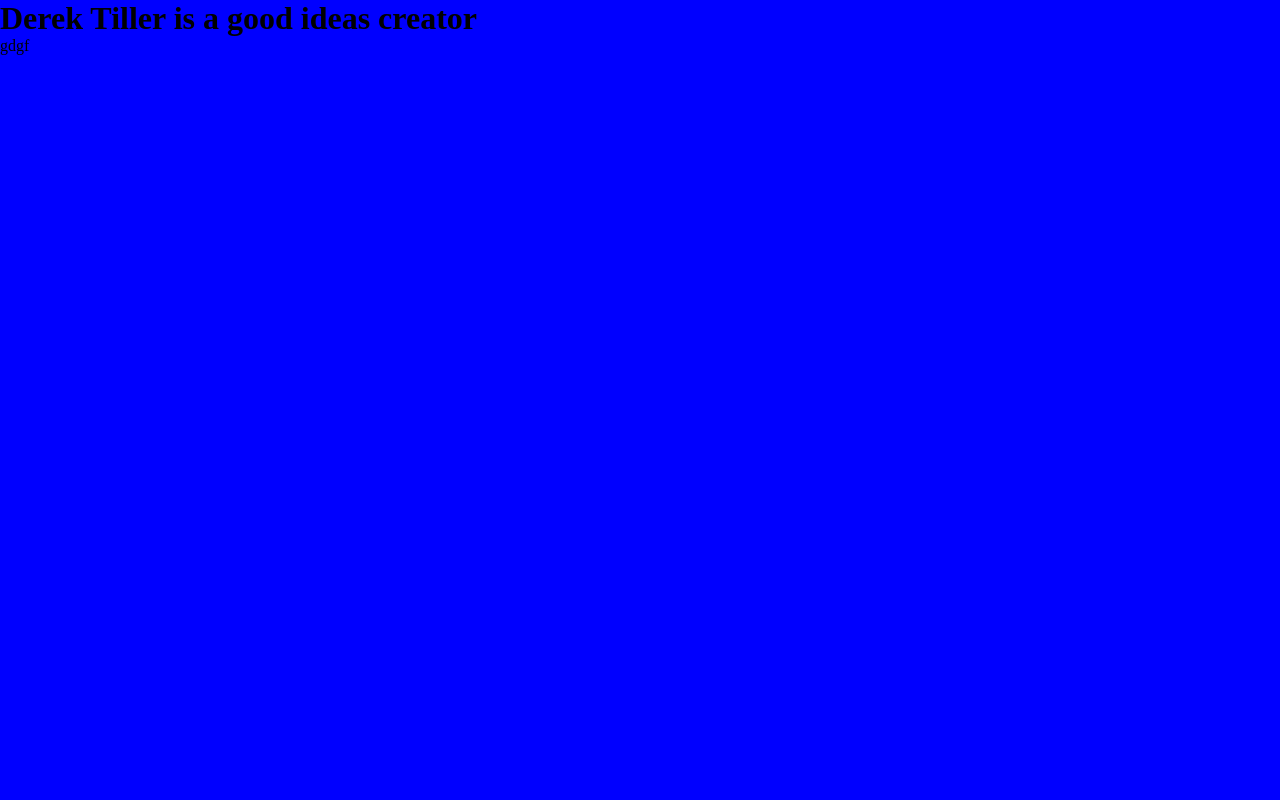
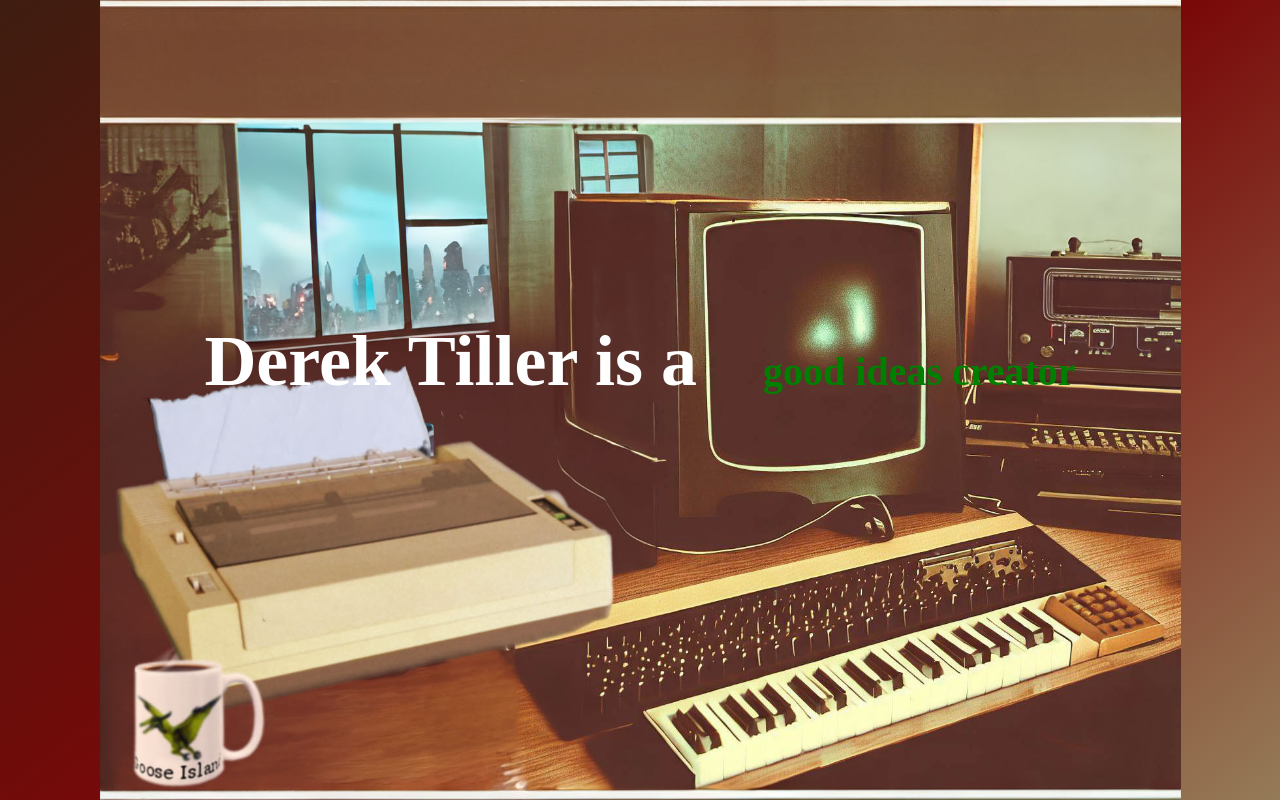
Before and after one commit to tillerderek/portfolio, a PHP site: page / in a window 1280 px wide. Run offline with PHP 8.4, Linux system fonts and the light colour scheme.

Commit message:
first starts

```diff
--- a/css/styles.css
+++ b/css/styles.css
@@ -4,15 +4,39 @@
   padding: 0;
 }
 
+body, html {
+  height: 100%;
+}
+
 html {
-  font-size: 16px;
+  background: rgb(62,29,16);
+  background: -moz-linear-gradient(142deg, rgba(62,29,16,1) 0%, rgba(121,9,9,1) 52%, rgba(149,123,87,1) 100%);
+  background: -webkit-linear-gradient(142deg, rgba(62,29,16,1) 0%, rgba(121,9,9,1) 52%, rgba(149,123,87,1) 100%);
+  background: linear-gradient(142deg, rgba(62,29,16,1) 0%, rgba(121,9,9,1) 52%, rgba(149,123,87,1) 100%);
+  filter: progid:DXImageTransform.Microsoft.gradient(startColorstr="#3e1d10",endColorstr="#957b57",GradientType=1);
 }
 
 body {
-  background-color: blue;
+  font-size: 16px;
+  background-image: url(../assets/bg.jpg);
+  background-position: center;
+  background-repeat: no-repeat;
+  background-size:contain;
+}
+
+h1 {
+  position: absolute;
+  top: 40%;
+  width: 100%;
+  text-align: center;
+  color: white;
+  font-size: 4.5rem;
 }
 
 span::before {
+  margin-left: 3rem;
+  font-size: 2.5rem;
+  color: green;
   content: 'web engineer';
   animation: animate infinite 5s;
   animation-delay: 2s;
--- /dev/null
+++ b/index.html
@@ -0,0 +1,16 @@
+<!DOCTYPE html>
+<html lang="en">
+
+  <head>
+    <meta charset="UTF-8">
+    <meta http-equiv="X-UA-Compatible" content="IE=edge">
+    <meta name="viewport" content="width=device-width, initial-scale=1.0">
+    <title>Derek Tiller // Web Engineer</title>
+    <link rel="stylesheet" href="css/styles.css">
+  </head>
+
+  <body>
+    <h1>Derek Tiller is a <span> </span> </h1>
+  </body>
+
+</html>
--- a/index.php
+++ /dev/null
@@ -1,13 +0,0 @@
-<!DOCTYPE html>
-<html lang="en">
-<head>
-  <meta charset="UTF-8">
-  <meta http-equiv="X-UA-Compatible" content="IE=edge">
-  <meta name="viewport" content="width=device-width, initial-scale=1.0">
-  <title>Derek Tiller // Web Engineer</title>
-  <link rel="stylesheet" href="css/styles.css">
-</head>
-<body>
-  <h1>Derek Tiller is a <span> </span> </h1>
-</body>
-</html> gdgf
```
Also changed, not shown: assets/bg.jpg (added).
